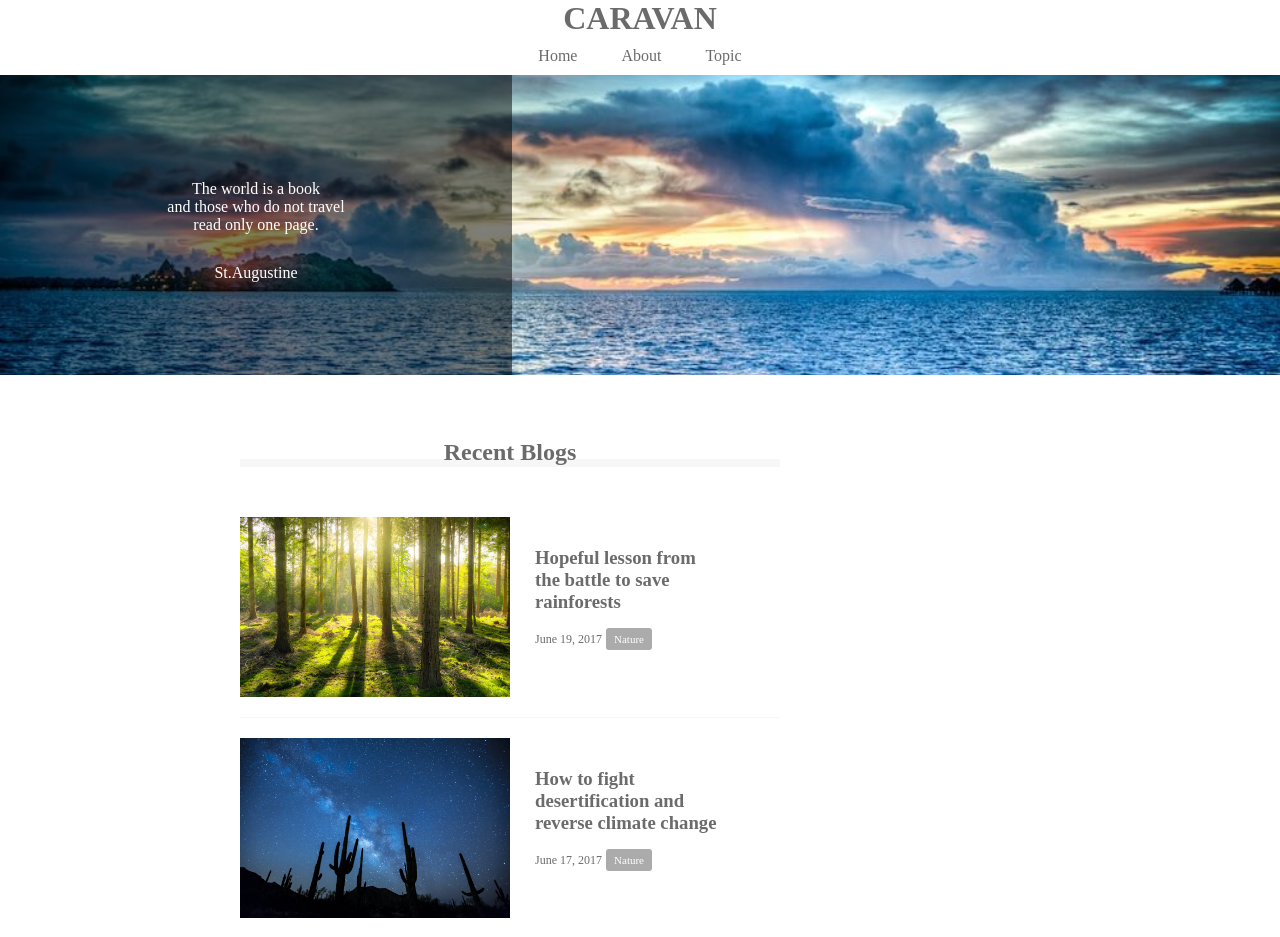
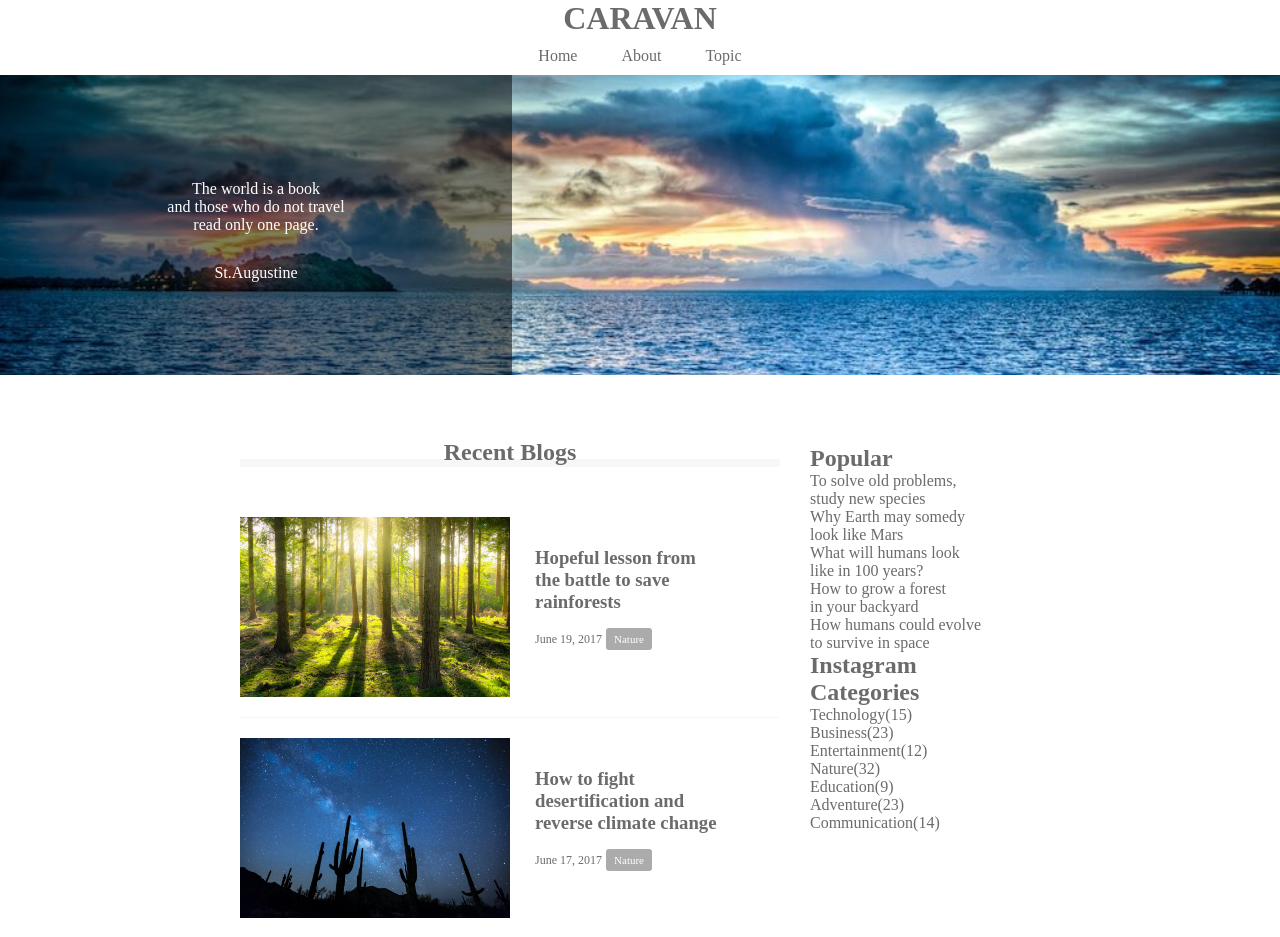
Before and after one commit to Anju-Komaki/lesson1, a plain HTML site: page caravan/index.html in a window 1280 px wide. Shown: the top 937 px of the page. Drawn offline with Linux system fonts and the light colour scheme.

Commit message:
[start]1-8

```diff
--- a/caravan/index.html
+++ b/caravan/index.html
@@ -117,7 +117,41 @@
 			</div>
 			</div>
 		</section>
-		<div class="sidebar"></div>
+		<div class="sidebar">
+			<section class="popular">
+				<h2 class="sidebar-headline">Popular</h2>
+				<div class="sidebar-contents">
+					<p class="popular-text">To solve old problems,<br>study new species</p>
+					<p class="popular-text">Why Earth may somedy<br>look like Mars</p>
+					<p class="popular-text">What will humans look<br>like in 100 years?</p>
+					<p class="popular-text">How to grow a forest<br>in your backyard</p>
+					<p class="popular-text">How humans could evolve<br>to survive in space</p>
+				</div>
+			</section>
+			<section class="instagram">
+				<h2 class="instagram-headline">Instagram</h2>
+				<div class="sidebar-contents clearfix">
+					<div class="instagram-box"></div>
+					<div class="instagram-box"></div>
+					<div class="instagram-box"></div>
+					<div class="instagram-box"></div>
+					<div class="instagram-box"></div>
+					<div class="instagram-box"></div>
+				</div>
+			</section>
+			<section class="categories">
+				<h2 class="categories-headline">Categories</h2>
+				<div class="sidebar-contents">
+					<p class="categories-text">Technology(15)</p>
+					<p class="categories-text">Business(23)</p>
+					<p class="categories-text">Entertainment(12)</p>
+					<p class="categories-text">Nature(32)</p>
+					<p class="categories-text">Education(9)</p>
+					<p class="categories-text">Adventure(23)</p>
+					<p class="categories-text">Communication(14)</p>
+				</div>
+			</section>
+		</div>
 	</main>
 
 	<!-- footer -->
```
